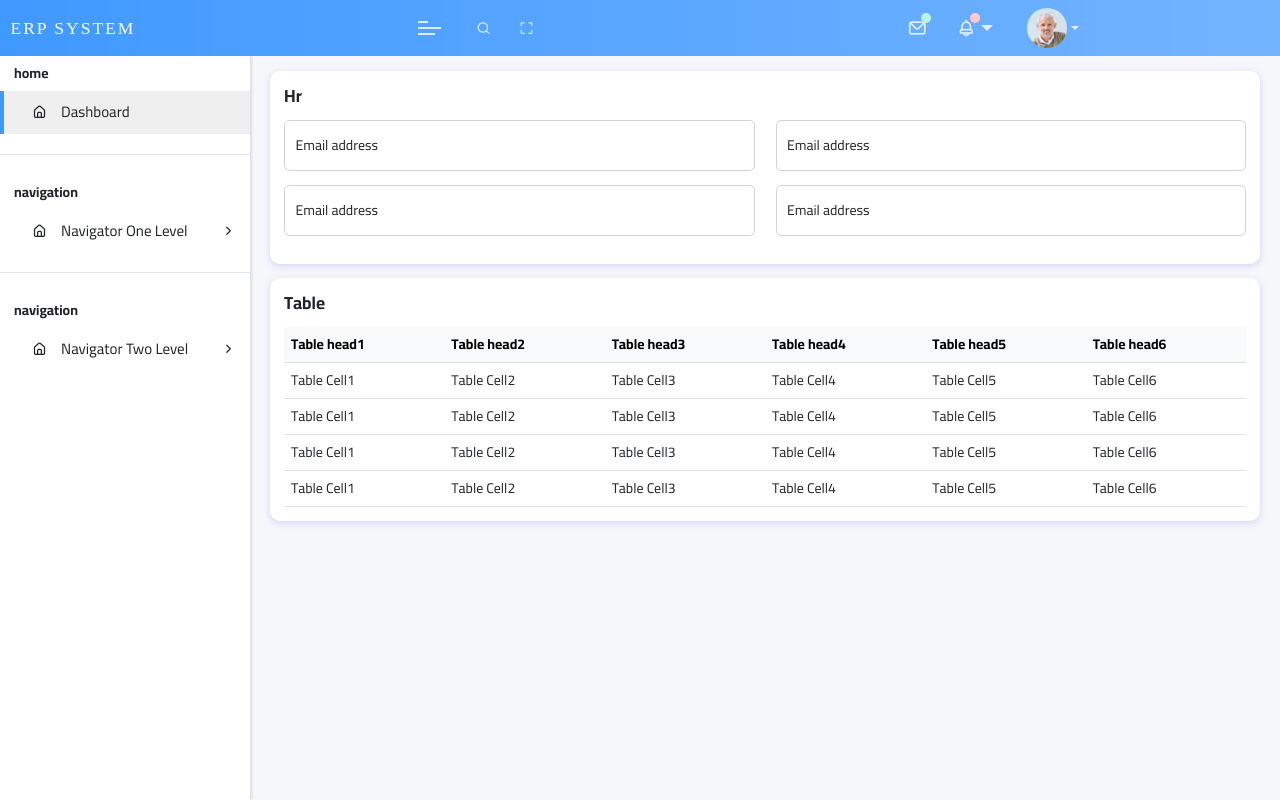
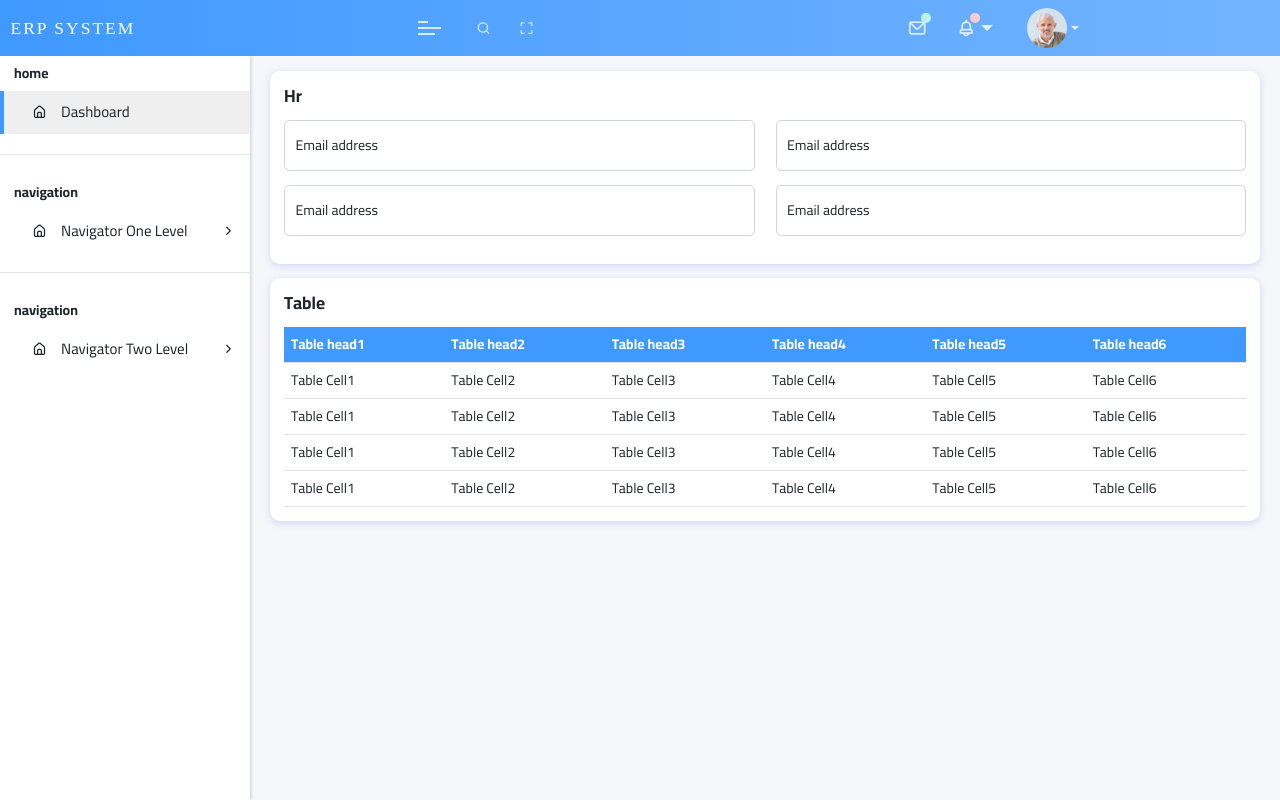
Before and after one commit to HazemBakry/RetailStation, an Angular app in the folder MasterErp.Angular/: page /Erp in a window 1280 px wide. Built offline with nearby package versions, Linux system fonts and the light colour scheme; a web font is replaced by a local one.

Commit message:
Salaam still a Good Nigga

```diff
--- a/MasterErp.Angular/src/app/erp-admin/hr/hr.component.html
+++ b/MasterErp.Angular/src/app/erp-admin/hr/hr.component.html
@@ -34,7 +34,7 @@
   <div class="card-body">
     <h5 class="mb-3 fw-bold">Table</h5>
     <div class="table-responsive">
-      <table class="table align-middle mb-0 table-hover">
+      <table class="table align-middle table-blue mb-0 table-hover">
         <thead class="table-light">
           <tr>
             <th>Table head1</th>
--- a/MasterErp.Angular/src/styles.css
+++ b/MasterErp.Angular/src/styles.css
@@ -80,6 +80,10 @@ hr {
 .card-shadow {
   box-shadow: 0 2px 6px 0 rgb(218 218 253 / 65%),
     0 2px 6px 0 rgb(206 206 238 / 54%);
+}
+.table-blue th {
+  background-color: var(--main-color);
+  color: #fff;
 }
 /* End Main Classes */
 
```
